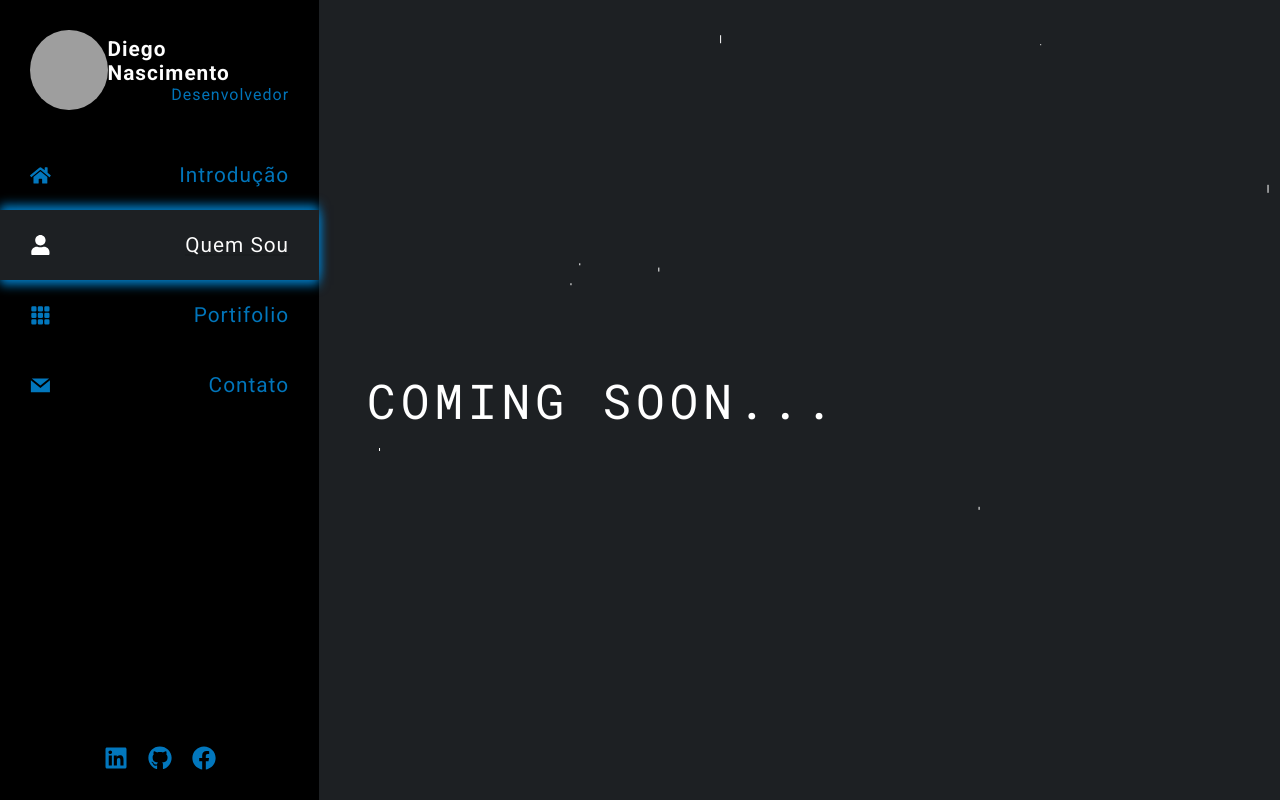
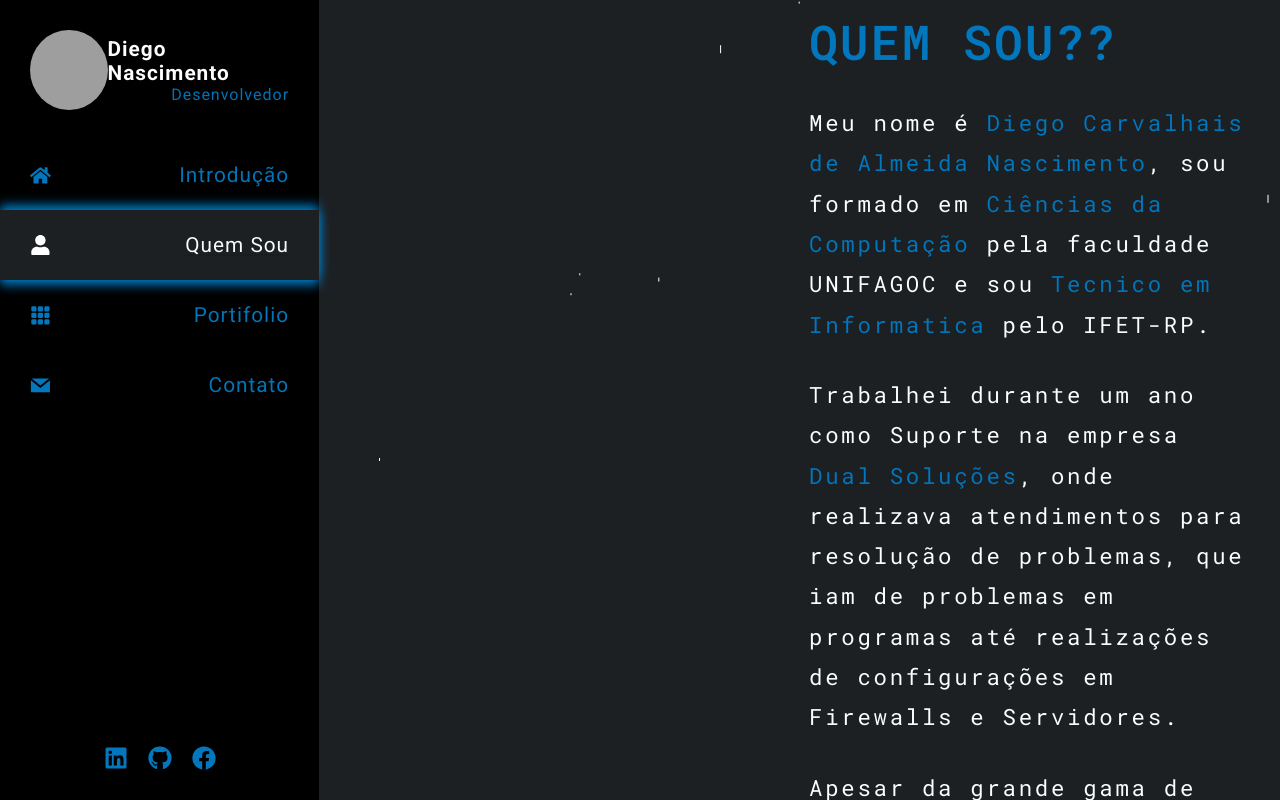
Before and after one commit to diego-nascimento/Site-Diego, a React (Create React App) app: page /sobre in a window 1280 px wide. Built offline with nearby package versions, Linux system fonts and the light colour scheme; grey boxes are pictures that could not be loaded.

Commit message:
pagina sobre

```diff
--- a/public/index.html
+++ b/public/index.html
@@ -3,10 +3,10 @@
 
 <head>
   <meta charset="utf-8" />
-  <link rel="icon" href="%PUBLIC_URL%/favicon.ico" />
+
   <meta name="viewport" content="width=device-width, initial-scale=1" />
   <meta name="theme-color" content="#000000" />
-  <meta name="description" content="Web site created using create-react-app" />
+  <meta name="description" content="Diego Carvalhais - Desenvolvedor Javascript - Servidores, Aplicações Web e Backend" />
   <link rel="preconnect" href="https://fonts.gstatic.com">
   <link rel="preconnect" href="https://fonts.gstatic.com">
   <link rel="preconnect" href="https://fonts.gstatic.com">
--- a/src/Pages/QuemSou/QuemSou.js
+++ b/src/Pages/QuemSou/QuemSou.js
@@ -1,15 +1,65 @@
 import React from 'react';
-
-import ComingSoon from '../ComingSoon/ComingSoon';
 import * as PageActions from '../../store/modules/Page/actions';
 import { connect } from 'react-redux';
+import { Wrapper, Container, ImagemContainer, Textos } from './QuemSou.style';
+import { Link } from 'react-router-dom';
+import IntroBackground from '../../Components/IntroBackground/IntroBackground';
 
 function QuemSou(props) {
   React.useEffect(() => {
     props.dispatch(PageActions.AlterarPagina(1));
   });
 
-  return <ComingSoon />;
+  return (
+    <Wrapper>
+      <IntroBackground />
+      <Container>
+        <ImagemContainer>
+          <img src="https://site-do-diego.s3-sa-east-1.amazonaws.com/rocket.png" alt="Foguetinho" />
+        </ImagemContainer>
+        <Textos>
+          <h1>Quem Sou??</h1>
+          <p>
+            Meu nome é <span>Diego Carvalhais de Almeida Nascimento</span>, sou formado em
+            <span> Ciências da Computação </span> pela faculdade UNIFAGOC e sou <span>Tecnico em Informatica</span> pelo
+            IFET-RP.
+          </p>
+          <p>
+            Trabalhei durante um ano como Suporte na empresa <span> Dual Soluções</span>, onde realizava atendimentos
+            para resolução de problemas, que iam de problemas em programas até realizações de configurações em Firewalls
+            e Servidores.
+          </p>
+          <p>
+            Apesar da grande gama de conhecimentos que adquiri durante essa jornada, a área de infraestrutura nunca foi
+            a minha paixão.
+          </p>
+          <p>
+            Após isso me envolvi no desenvolvimento de uma ferramenta de BI que se chamava Qira, onde a partir de meus
+            conhecimentos em tecnologias <span>web</span> e <span>mobile</span>, estive durante algum tempo
+            desenvolvendo <span>prototipos de telas de Dashboard</span> para a ferramenta.
+          </p>
+          <p>
+            Com a necessidade de um backend mais proprio para a ferramenta, conheci o <span>NodeJs</span>, onde conheci
+            e estudei com bem mais afinco a <span>Stack Javascript</span> que estudo até atualmente.
+          </p>
+
+          <p>
+            Para conhecer meus trabalhos, você pode
+            <Link to="/portifolio">
+              <span> CLICAR AQUI</span>
+            </Link>{' '}
+            ou clicar na aba Portifolio! Mas se eu já te convenci,{' '}
+            <Link to="/contato">
+              <span> CLIQUE AQUI!</span>
+            </Link>{' '}
+            para ser enviado a minha página de contato!
+          </p>
+
+          <p style={{ textAlign: 'center' }}>Te aguardo lá!!</p>
+        </Textos>
+      </Container>
+    </Wrapper>
+  );
 }
 
 export default connect()(QuemSou);
--- a/src/Pages/QuemSou/QuemSou.style.js
+++ b/src/Pages/QuemSou/QuemSou.style.js
@@ -0,0 +1,77 @@
+import styled, { keyframes } from 'styled-components';
+import { Styles } from '../../GlobalStyles/Styles';
+
+export const Wrapper = styled.div`
+  width: 100%;
+  height: 100vh;
+  background: white;
+  display: flex;
+  padding: 10px 30px;
+  background: ${Styles.asideSelectedBG};
+  position: relative;
+  overflow-x: hidden;
+`;
+
+export const RocketMoviment = keyframes`
+  0%{
+    transform: translate(0px, 0px);
+
+  }30%{
+    transform: translate(4px, 2px);
+    transform: rotate(3deg);
+  }
+
+  70%{
+  transform: translateX(2px);
+
+
+  }100%{
+  transform: translateY(0px);
+  transform: translateX(0px);
+
+
+  }
+`;
+
+export const ImagemContainer = styled.div`
+  display: flex;
+  align-items: center;
+  justify-content: center;
+
+  img {
+    animation: ${RocketMoviment} 0.2s linear infinite;
+    margin: 30px;
+  }
+`;
+
+export const Container = styled.div`
+  display: grid;
+  grid-template-columns: 1fr 2fr;
+  align-items: center;
+
+  @media (max-width: 1000px) {
+    grid-template-columns: 1fr;
+  }
+`;
+
+export const Textos = styled.div`
+  h1 {
+    color: ${Styles.asideFontColor};
+    text-transform: uppercase;
+    font-size: 3em;
+    letter-spacing: 2px;
+    margin-bottom: 30px;
+  }
+
+  p {
+    color: white;
+    font-size: 1.4em;
+    letter-spacing: 0.12em;
+    line-height: 1.8em;
+    margin-bottom: 30px;
+  }
+
+  span {
+    color: ${Styles.asideFontColor};
+  }
+`;
```
Also changed, not shown: src/assets/rocket.png (added).
